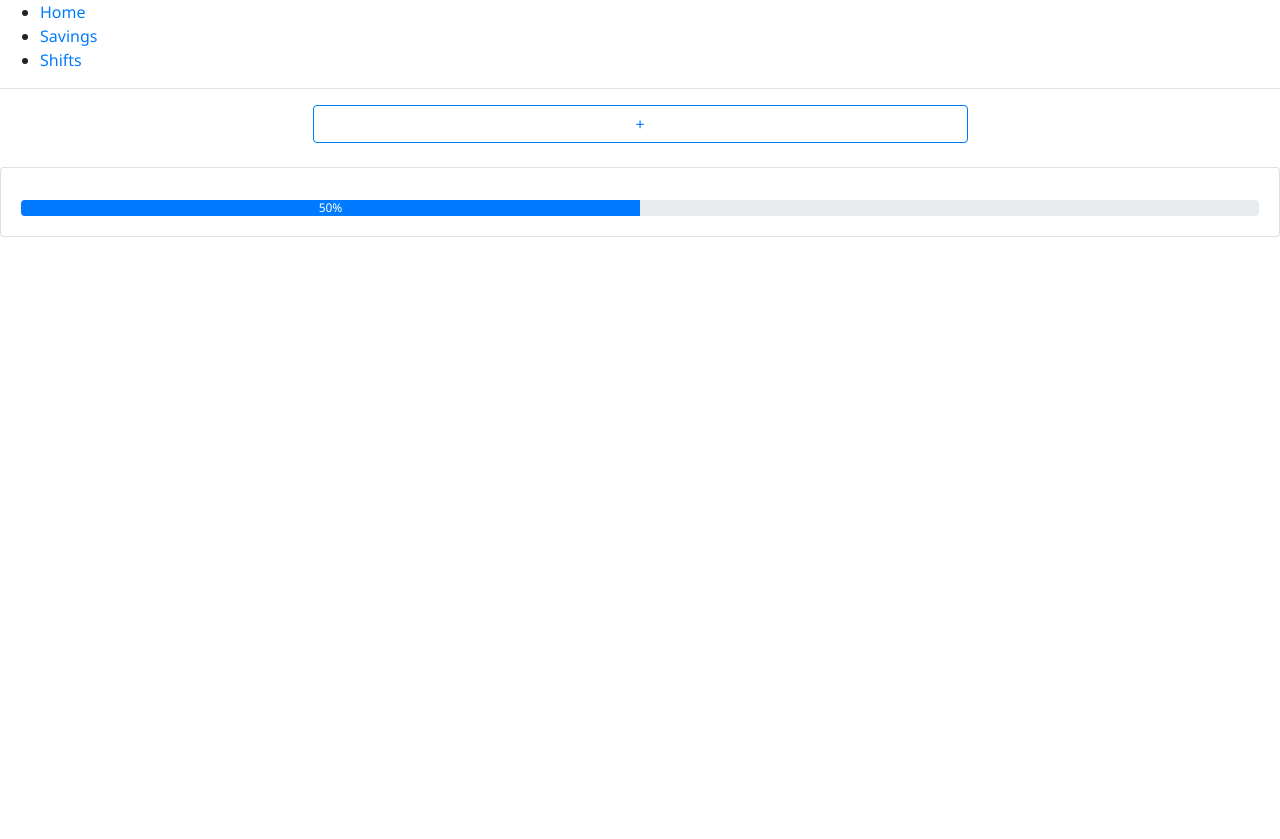
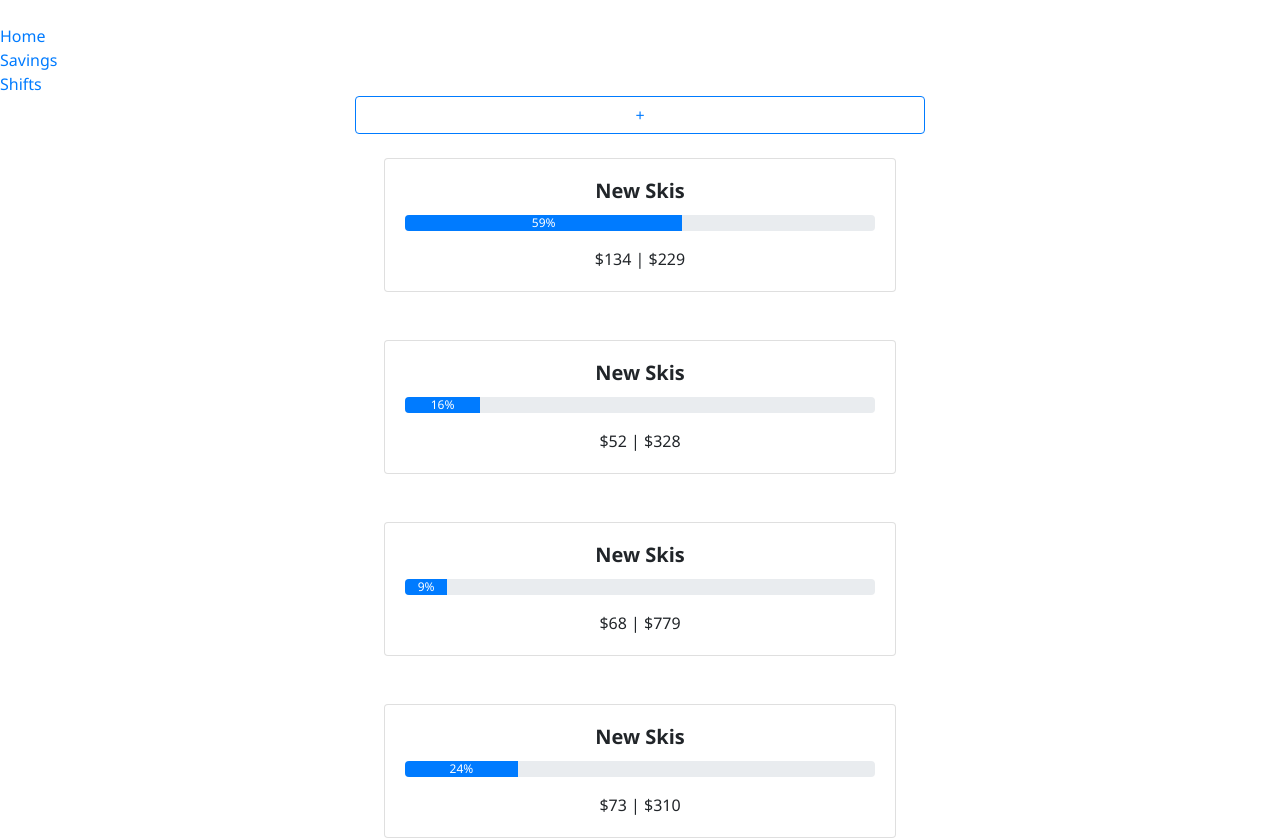
Before and after one commit to ronak0624/swurf-savings, a React (Create React App) app: page /savings in a window 1280 px wide. Shown: the top 839 px of the page. Before the commit the page ends 800 px from the top, so only its background shows below. Built offline with nearby package versions, Linux system fonts and the light colour scheme; a web font is replaced by a local one.

Commit message:
heroku deploy

```diff
--- a/src/components/Navigation/index.js
+++ b/src/components/Navigation/index.js
@@ -2,6 +2,7 @@ import React from 'react';
 import Login from '../../pages/Login'
 import Savings from '../../pages/Savings'
 import Shifts from '../../pages/Shifts'
+import './style.css'
 import {
     BrowserRouter as Router,
     Switch,
@@ -14,7 +15,7 @@ export default function Navigation() {
         <div>
             <Router>
                 <div>
-                    <ul>
+                    <ul className="navigation">
                         <li>
                             <Link to="/">Home</Link>
                         </li>
@@ -25,7 +26,6 @@ export default function Navigation() {
                             <Link to="/shifts">Shifts</Link>
                         </li>
                     </ul>
-                    <hr />
                     <Switch>
                         <Route exact path="/">
                             <Login />
--- a/src/components/Navigation/style.css
+++ b/src/components/Navigation/style.css
@@ -0,0 +1,4 @@
+.navigation{
+    list-style: none;
+    display: inline;
+}
--- a/src/components/NewShift/index.js
+++ b/src/components/NewShift/index.js
@@ -6,22 +6,25 @@ import './style.css'
 import { validate } from '@babel/types';
 
 export default function NewShift(props) {
-  const component = new React.Component(props);
-
-  component.state = {
-    earnings: "",
-    shiftStart: "",
-    shiftEnd: ""
-  };
 
   const [validated, setValidated] = useState(false);
   const [show, setShow] = useState(false);
 
+  const [state, setState] = useState({
+    earnings : "",
+    shiftStart : "",
+    shiftEnd : ""
+  })
+
   const handleClose = () => setShow(false);
   const handleShow = () => setShow(true);
 
-  function handleChange(event) {
-    component.setState({[event.target.name]: event.target.value});
+  const handleChange = e => {
+    const {name, value} = e.target
+    setState(prevState => ({
+      ...prevState,
+      [name]: value
+    }))
   }
 
   const handleSubmit = event => {
@@ -34,6 +37,7 @@ export default function NewShift(props) {
     if(validated === true){
       handleClose();
     }
+    console.log(state);
   };
 
   return (
@@ -50,24 +54,24 @@ export default function NewShift(props) {
           <Form noValidate validated={validated} onSubmit={handleSubmit}>
             <Form.Group controlId="validationCustom03">
               <Form.Label>Earnings ($)</Form.Label>
-              <Form.Control onChange={handleChange} value={component.state.earnings} type="text" placeholder="$55.45" required />
+              <Form.Control name="earnings" onChange={handleChange} value={state.earnings} type="text" placeholder="$55.45" required />
               <Form.Control.Feedback type="invalid">
                 Please provide a valid earnings number
-          </Form.Control.Feedback>
+              </Form.Control.Feedback>
             </Form.Group>
             <Form.Group controlId="validationCustom04">
               <Form.Label>Shift Start</Form.Label>
-              <Form.Control onChange={handleChange} value={component.state.shiftStart} type="text" placeholder="4:00" required />
+              <Form.Control name="shiftStart" onChange={handleChange} value={state.shiftStart} type="text" placeholder="4:00" required />
               <Form.Control.Feedback type="invalid">
                 Please provide a valid time.
-          </Form.Control.Feedback>
+              </Form.Control.Feedback>
             </Form.Group>
             <Form.Group controlId="validationCustom05">
-              <Form.Label>Shirt End</Form.Label>
-              <Form.Control onChange={handleChange} value={component.state.shiftEnd} type="text" placeholder="8:00" required />
+              <Form.Label>Shift End</Form.Label>
+              <Form.Control name="shiftEnd" onChange={handleChange} value={state.shiftEnd} type="text" placeholder="8:00" required />
               <Form.Control.Feedback type="invalid">
                 Please provide a valid time.
-          </Form.Control.Feedback>
+              </Form.Control.Feedback>
             </Form.Group>
           </Form>
         </Modal.Body>
--- a/src/components/SavingsCard/index.js
+++ b/src/components/SavingsCard/index.js
@@ -2,24 +2,23 @@ import React, { Component, state } from 'react'
 import Card from 'react-bootstrap/Card'
 import Button from 'react-bootstrap/Button'
 import ProgressBar from 'react-bootstrap/ProgressBar'
+import './style.css'
 
 function SavingsCard (props) {
 
-    const progressPercent = 50;
-  //   const progressPercent = props.calValue;
+    const progress = Math.round(props.priceRemaining / props.price * 100);
 
-    const progressInstance = <ProgressBar now={progressPercent} label={`${progressPercent}%`} />;
+    const progressInstance = <ProgressBar now={progress} label={`${progress}%`} />;
 
       return (
-
-          <Card>
+        <Card className="mb-5 mx-auto">
           <Card.Body>
             <Card.Title>{props.title}</Card.Title>
             <Card.Text>
-              {props.priority}
-              <div >
-                  {progressInstance}
-              </div>
+                {progressInstance}
+            </Card.Text>
+            <Card.Text className="text-center">
+                ${props.priceRemaining} | ${props.price}
             </Card.Text>
           </Card.Body>
         </Card>
@@ -27,3 +26,32 @@ function SavingsCard (props) {
     }
 
 export default SavingsCard;
+
+
+//// MOCK DATA SYNTHESIZER
+// var savings = [];
+
+// for(var i = 0; i < 40; i++){
+//   let d = new Date();
+//   savings[i] = {
+//           "title": "New Skis",
+//           "price": Math.ceil(Math.random() * 1000),
+//           "priceRemaining": Math.ceil(Math.random() * 400),
+//           "priority": Math.ceil(Math.random() * 3),
+//           "timeCreated": d.getHours(),
+//           "achieved": false,
+//   }
+// }
+
+
+// for(var i = 0; i < 40; i++){
+//   let start = savings[i].price
+//   let end = savings[i].priceRemaining
+
+//   if(start < end){
+//     console.log('swapping');
+//     let swap = savings[i].price;
+//     savings[i].price = savings[i].priceRemaining;
+//     savings[i].priceRemaining = swap;
+//   }
+// }
--- a/src/components/SavingsCard/style.css
+++ b/src/components/SavingsCard/style.css
@@ -0,0 +1,6 @@
+.card{
+    max-width: 40vw;
+}
+.card-title{
+    text-align: center;
+}
--- a/src/pages/Savings.js
+++ b/src/pages/Savings.js
@@ -1,13 +1,384 @@
 import React from 'react';
 import NewSavings from '../components/NewSavings'
 import SavingsCard from '../components/SavingsCard'
+import Container from 'react-bootstrap/Container'
+
+var mockData = [
+    {
+      title: 'New Skis',
+      price: 229,
+      priceRemaining: 134,
+      priority: 3,
+      timeCreated: 11,
+      achieved: false,
+      isDeleted: false
+    },
+    {
+      title: 'New Skis',
+      price: 328,
+      priceRemaining: 52,
+      priority: 2,
+      timeCreated: 11,
+      achieved: false,
+      isDeleted: false
+    },
+    {
+      title: 'New Skis',
+      price: 779,
+      priceRemaining: 68,
+      priority: 3,
+      timeCreated: 11,
+      achieved: false,
+      isDeleted: false
+    },
+    {
+      title: 'New Skis',
+      price: 310,
+      priceRemaining: 73,
+      priority: 3,
+      timeCreated: 11,
+      achieved: false,
+      isDeleted: false
+    },
+    {
+      title: 'New Skis',
+      price: 375,
+      priceRemaining: 175,
+      priority: 3,
+      timeCreated: 11,
+      achieved: false,
+      isDeleted: false
+    },
+    {
+      title: 'New Skis',
+      price: 602,
+      priceRemaining: 201,
+      priority: 3,
+      timeCreated: 11,
+      achieved: false,
+      isDeleted: false
+    },
+    {
+      title: 'New Skis',
+      price: 249,
+      priceRemaining: 161,
+      priority: 1,
+      timeCreated: 11,
+      achieved: false,
+      isDeleted: false
+    },
+    {
+      title: 'New Skis',
+      price: 274,
+      priceRemaining: 142,
+      priority: 1,
+      timeCreated: 11,
+      achieved: false,
+      isDeleted: false
+    },
+    {
+      title: 'New Skis',
+      price: 264,
+      priceRemaining: 177,
+      priority: 2,
+      timeCreated: 11,
+      achieved: false,
+      isDeleted: false
+    },
+    {
+      title: 'New Skis',
+      price: 824,
+      priceRemaining: 249,
+      priority: 3,
+      timeCreated: 11,
+      achieved: false,
+      isDeleted: false
+    },
+    {
+      title: 'New Skis',
+      price: 384,
+      priceRemaining: 157,
+      priority: 3,
+      timeCreated: 11,
+      achieved: false,
+      isDeleted: false
+    },
+    {
+      title: 'New Skis',
+      price: 433,
+      priceRemaining: 259,
+      priority: 2,
+      timeCreated: 11,
+      achieved: false,
+      isDeleted: false
+    },
+    {
+      title: 'New Skis',
+      price: 99,
+      priceRemaining: 31,
+      priority: 2,
+      timeCreated: 11,
+      achieved: false,
+      isDeleted: false
+    },
+    {
+      title: 'New Skis',
+      price: 351,
+      priceRemaining: 4,
+      priority: 2,
+      timeCreated: 11,
+      achieved: false,
+      isDeleted: false
+    },
+    {
+      title: 'New Skis',
+      price: 381,
+      priceRemaining: 39,
+      priority: 2,
+      timeCreated: 11,
+      achieved: false,
+      isDeleted: false
+    },
+    {
+      title: 'New Skis',
+      price: 459,
+      priceRemaining: 157,
+      priority: 3,
+      timeCreated: 11,
+      achieved: false,
+      isDeleted: false
+    },
+    {
+      title: 'New Skis',
+      price: 738,
+      priceRemaining: 261,
+      priority: 2,
+      timeCreated: 11,
+      achieved: false,
+      isDeleted: false
+    },
+    {
+      title: 'New Skis',
+      price: 287,
+      priceRemaining: 220,
+      priority: 3,
+      timeCreated: 11,
+      achieved: false,
+      isDeleted: false
+    },
+    {
+      title: 'New Skis',
+      price: 927,
+      priceRemaining: 378,
+      priority: 2,
+      timeCreated: 11,
+      achieved: false,
+      isDeleted: false
+    },
+    {
+      title: 'New Skis',
+      price: 201,
+      priceRemaining: 43,
+      priority: 2,
+      timeCreated: 11,
+      achieved: false,
+      isDeleted: false
+    },
+    {
+      title: 'New Skis',
+      price: 748,
+      priceRemaining: 184,
+      priority: 3,
+      timeCreated: 11,
+      achieved: false,
+      isDeleted: false
+    },
+    {
+      title: 'New Skis',
+      price: 86,
+      priceRemaining: 27,
+      priority: 1,
+      timeCreated: 11,
+      achieved: false,
+      isDeleted: false
+    },
+    {
+      title: 'New Skis',
+      price: 793,
+      priceRemaining: 308,
+      priority: 2,
+      timeCreated: 11,
+      achieved: false,
+      isDeleted: false
+    },
+    {
+      title: 'New Skis',
+      price: 510,
+      priceRemaining: 256,
+      priority: 1,
+      timeCreated: 11,
+      achieved: false,
+      isDeleted: false
+    },
+    {
+      title: 'New Skis',
+      price: 313,
+      priceRemaining: 9,
+      priority: 1,
+      timeCreated: 11,
+      achieved: false,
+      isDeleted: false
+    },
+    {
+      title: 'New Skis',
+      price: 370,
+      priceRemaining: 218,
+      priority: 3,
+      timeCreated: 11,
+      achieved: false,
+      isDeleted: false
+    },
+    {
+      title: 'New Skis',
+      price: 280,
+      priceRemaining: 152,
+      priority: 3,
+      timeCreated: 11,
+      achieved: false,
+      isDeleted: false
+    },
+    {
+      title: 'New Skis',
+      price: 669,
+      priceRemaining: 279,
+      priority: 3,
+      timeCreated: 11,
+      achieved: false,
+      isDeleted: false
+    },
+    {
+      title: 'New Skis',
+      price: 381,
+      priceRemaining: 102,
+      priority: 3,
+      timeCreated: 11,
+      achieved: false,
+      isDeleted: false
+    },
+    {
+      title: 'New Skis',
+      price: 983,
+      priceRemaining: 391,
+      priority: 3,
+      timeCreated: 11,
+      achieved: false,
+      isDeleted: false
+    },
+    {
+      title: 'New Skis',
+      price: 241,
+      priceRemaining: 124,
+      priority: 3,
+      timeCreated: 11,
+      achieved: false,
+      isDeleted: false
+    },
+    {
+      title: 'New Skis',
+      price: 268,
+      priceRemaining: 35,
+      priority: 2,
+      timeCreated: 11,
+      achieved: false,
+      isDeleted: false
+    },
+    {
+      title: 'New Skis',
+      price: 843,
+      priceRemaining: 112,
+      priority: 2,
+      timeCreated: 11,
+      achieved: false,
+      isDeleted: false
+    },
+    {
+      title: 'New Skis',
+      price: 190,
+      priceRemaining: 105,
+      priority: 1,
+      timeCreated: 11,
+      achieved: false,
+      isDeleted: false
+    },
+    {
+      title: 'New Skis',
+      price: 103,
+      priceRemaining: 68,
+      priority: 1,
+      timeCreated: 11,
+      achieved: false,
+      isDeleted: false
+    },
+    {
+      title: 'New Skis',
+      price: 596,
+      priceRemaining: 19,
+      priority: 3,
+      timeCreated: 11,
+      achieved: false,
+      isDeleted: false
+    },
+    {
+      title: 'New Skis',
+      price: 398,
+      priceRemaining: 379,
+      priority: 1,
+      timeCreated: 11,
+      achieved: false,
+      isDeleted: false
+    },
+    {
+      title: 'New Skis',
+      price: 258,
+      priceRemaining: 247,
+      priority: 1,
+      timeCreated: 11,
+      achieved: false,
+      isDeleted: false
+    },
+    {
+      title: 'New Skis',
+      price: 420,
+      priceRemaining: 82,
+      priority: 2,
+      timeCreated: 11,
+      achieved: false,
+      isDeleted: false
+    },
+    {
+      title: 'New Skis',
+      price: 265,
+      priceRemaining: 191,
+      priority: 2,
+      timeCreated: 11,
+      achieved: false,
+      isDeleted: false
+    }
+  ]
+
+function SavingsList(){
+    return (
+        mockData.map((shift) => (
+            <SavingsCard title={shift.title} price={shift.price} priceRemaining={shift.priceRemaining} />
+        ))
+    )
+}
 
 export default function Savings() {
-
-    return (
-        <div>
+    return(
+        <Container>
             <NewSavings />
-            <SavingsCard />
-        </div>
+            <SavingsList />
+        </Container>
     )
 }
```
